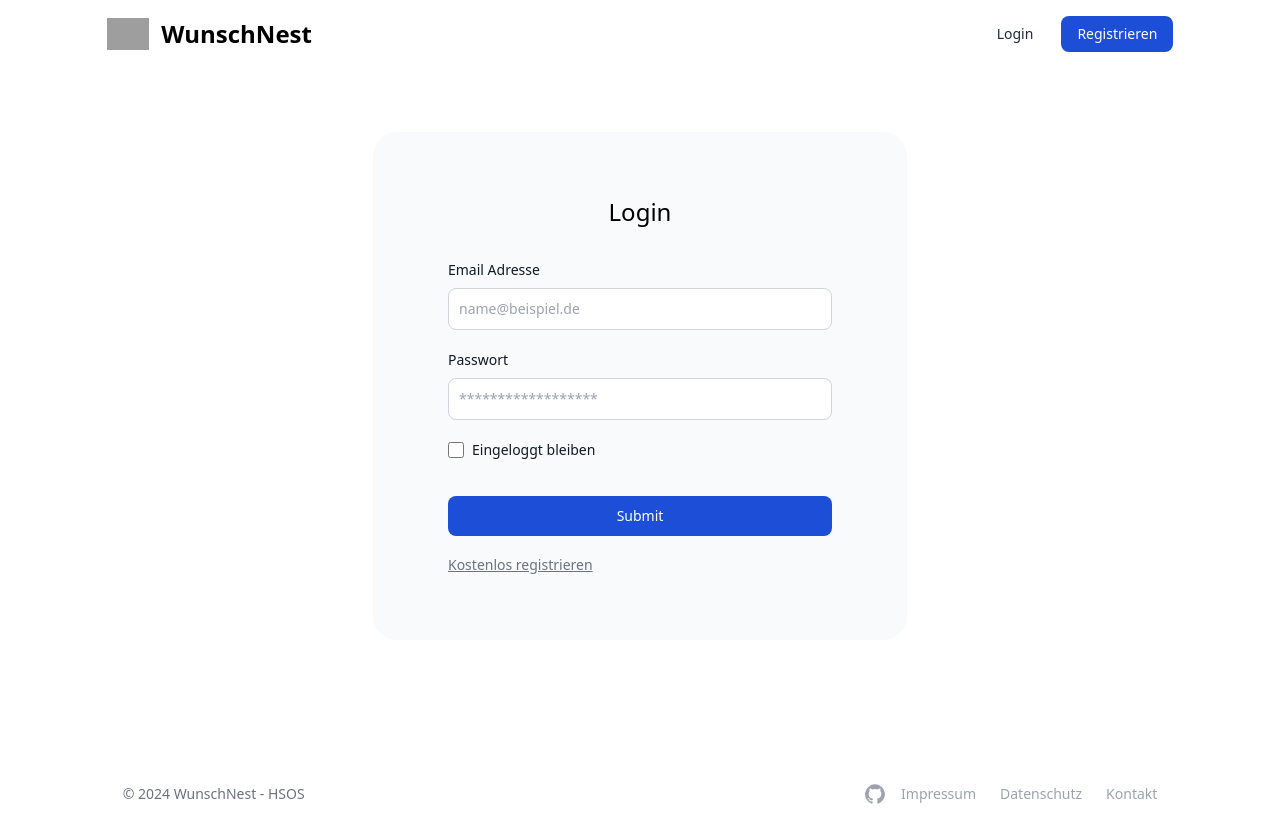
After one commit to justMeTimothyG/WiSe-24_25-Grundzuege-der-Wirtschaftsinformatik-Wunschnest, a PHP site: page /login.php in a window 1280 px wide. The commit adds this page. Run offline with PHP 8.4, Linux system fonts and the light colour scheme; grey boxes are pictures that could not be loaded.

Commit message:
Login und Registrierungseiten frontend erstellt

```diff
--- a/Wunschnest/src/components/navbar.php
+++ b/Wunschnest/src/components/navbar.php
@@ -6,8 +6,12 @@
                     ">WunschNest</span>
             </a>
             <div class="flex space-x-3 rtl:space-x-reverse">
-                <button type="button" class="text-gray-800 hover:text-blue-700 hover:bg-blue-100 focus:ring-4 focus:outline-none focus:ring-blue-300 font-medium rounded-lg text-sm px-4 py-2 text-center">Login</button>
-                <button type="button" class="text-white bg-blue-700 hover:bg-blue-800 focus:ring-4 focus:outline-none focus:ring-blue-300 font-medium rounded-lg text-sm px-4 py-2 text-center dark:bg-blue-600 dark:hover:bg-blue-700 dark:focus:ring-blue-800">Registrieren</button>
+                <a href="../login.php">
+                    <button type="button" class="text-gray-800 hover:text-blue-700 hover:bg-blue-100 focus:ring-4 focus:outline-none focus:ring-blue-300 font-medium rounded-lg text-sm px-4 py-2 text-center">Login</button>
+                </a>
+                <a href="../register.php">
+                    <button type="button" class="text-white bg-blue-700 hover:bg-blue-800 focus:ring-4 focus:outline-none focus:ring-blue-300 font-medium rounded-lg text-sm px-4 py-2 text-center dark:bg-blue-600 dark:hover:bg-blue-700 dark:focus:ring-blue-800">Registrieren</button>
+                </a>
             </div>
         </div>
 </nav>
--- a/Wunschnest/src/contact.php
+++ b/Wunschnest/src/contact.php
@@ -39,7 +39,7 @@ include './components/basic-head.php';
                 </div>
                 <div class="flex items-start mb-5">
                     <div class="flex items-center h-5">
-                        <input id="remember" type="checkbox" value="" class="w-4 h-4 border border-gray-300 rounded bg-gray-50 focus:ring-3 focus:ring-blue-300 " required />
+                        <input id="datenschutz" type="checkbox" value="" class="w-4 h-4 border border-gray-300 rounded bg-gray-50 focus:ring-3 focus:ring-blue-300 " required />
                     </div>
                     <label for="datenschutz" class="ms-2 text-sm font-medium text-gray-900 ">Ich bin mit den <a class="underline hover:text-blue-900" href="./datenschutz.php">Datenschutzbestimmungen</a> einverstanden</label>
                 </div>
--- a/Wunschnest/src/css/style.css
+++ b/Wunschnest/src/css/style.css
@@ -781,6 +781,14 @@ video {
   width: 12rem;
 }
 
+.w-96 {
+  width: 24rem;
+}
+
+.w-3\/4 {
+  width: 75%;
+}
+
 .max-w-\[300px\] {
   max-width: 300px;
 }
@@ -830,6 +838,10 @@ video {
 
 .items-center {
   align-items: center;
+}
+
+.justify-center {
+  justify-content: center;
 }
 
 .justify-between {
@@ -1022,6 +1034,10 @@ video {
 
 .pb-8 {
   padding-bottom: 2rem;
+}
+
+.pt-8 {
+  padding-top: 2rem;
 }
 
 .text-center {
@@ -1217,6 +1233,11 @@ video {
   color: rgb(30 58 138 / var(--tw-text-opacity));
 }
 
+.hover\:text-blue-600:hover {
+  --tw-text-opacity: 1;
+  color: rgb(37 99 235 / var(--tw-text-opacity));
+}
+
 .hover\:underline:hover {
   text-decoration-line: underline;
 }
--- /dev/null
+++ b/Wunschnest/src/login.php
@@ -0,0 +1,51 @@
+<?php
+# Variablen definieren für die Homepage
+$title = "WunschNest - Kontakt";
+
+include './components/basic-head.php';
+
+?>
+
+</head>
+
+<body class="max-w-screen-xl mx-auto">
+    <!-- Navbar Einfügen aus Komponenten -->
+    <?php include './components/navbar.php'; ?>
+
+
+    <!-- Kontaktformular -->
+    <section class="w-10/12 mx-auto mt-16 flex gap-16 mb-32 justify-center">
+        <div class="bg-gray-50 p-16 w-1/2 rounded-3xl hover:shadow-xl transition duration-300">
+            <h1 class="text-2xl text-center mb-8">Login</h1>
+            <form class="max-w-sm mx-auto">
+                <div class="mb-5">
+                    <label for="email" class="block mb-2 text-sm font-medium text-gray-900 ">Email Adresse</label>
+                    <input type="email" id="email" class=" border border-gray-300 text-gray-900 text-sm rounded-lg focus:ring-blue-500 focus:border-blue-500 block w-full p-2.5 " placeholder="name@beispiel.de" required />
+                </div>
+                <div class="mb-5">
+                    <label for="password" class="block mb-2 text-sm font-medium text-gray-900 ">Passwort</label>
+                    <input type="password" id="password" class="border border-gray-300 text-gray-900 text-sm rounded-lg focus:ring-blue-500 focus:border-blue-500 block w-full p-2.5 " placeholder="******************" required />
+                </div>
+                <div class="flex items-start mb-5">
+                    <div class="flex items-center h-5">
+                        <input id="remember" type="checkbox" value="" class="w-4 h-4 border border-gray-300 rounded bg-gray-50 focus:ring-3 focus:ring-blue-300 " required />
+                    </div>
+                    <label for="remember" class="ms-2 text-sm font-medium text-gray-900 ">Eingeloggt bleiben</label>
+                </div>
+                <div>
+                    <button type="submit" class="text-white bg-blue-700 hover:bg-blue-800 focus:ring-4 focus:outline-none focus:ring-blue-300 font-medium rounded-lg text-sm w-full px-5 py-2.5 text-center mt-4">Submit</button>
+                </div>
+                <div class="mt-4">
+                    <a class="pt-8 text-sm underline text-gray-500 hover:text-blue-600 " href="register.php">Kostenlos registrieren</a>
+                </div>
+            </form>
+        </div>
+
+    </section>
+
+
+    <!-- Footer Section einfügen    -->
+    <?php include './components/footer.php'; ?>
+</body>
+
+</html>
```
Also changed, not shown: Wunschnest/src/register.php (added, +59 -0 lines).
